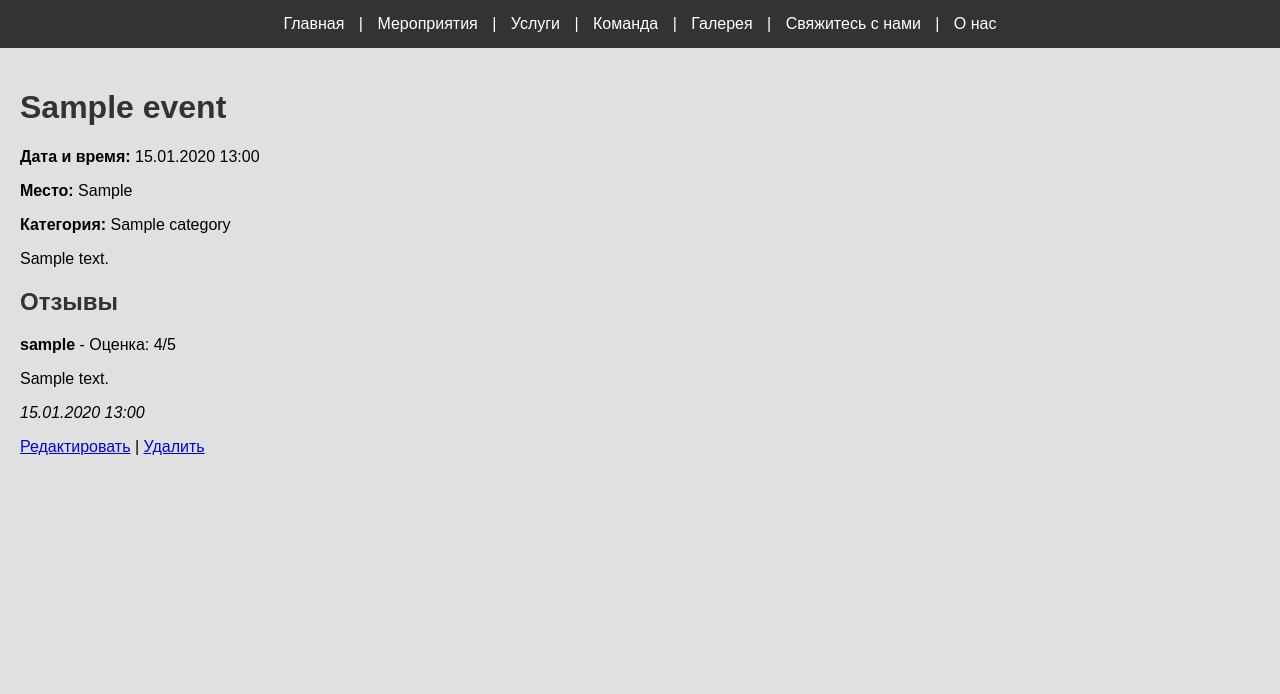
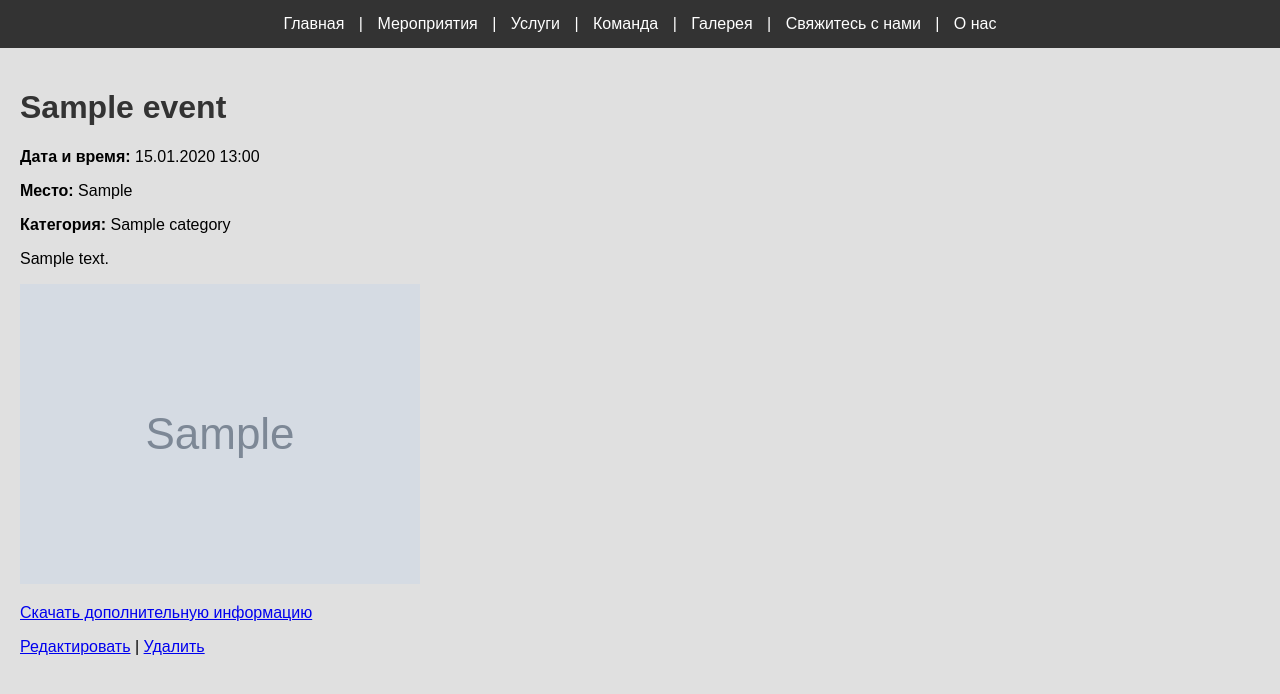
Before and after one commit to sermakov/Django_Project_OVR, a Django app: page /events/1/ in a window 1280 px wide. Shown: the top 694 px of the page. Run offline with Django 5.2, Linux system fonts and the light colour scheme; tables that the repository leaves empty hold one stand-in row (values such as "Sample post"); grey boxes marked "Sample" are stand-in pictures.

Commit message:
Отображение изображений и документов и их файлы для примера

```diff
--- a/event_manager/templates/events/event_detail.html
+++ b/event_manager/templates/events/event_detail.html
@@ -9,17 +9,12 @@
     <p><strong>Категория:</strong> {{ event.category.name }}</p>
     <p>{{ event.description }}</p>
 
-    <h2>Отзывы</h2>
-    {% if event.reviews.exists %}
-        {% for review in event.reviews.all %}
-            <div>
-                <p><strong>{{ review.user.username }}</strong> - Оценка: {{ review.rating }}/5</p>
-                <p>{{ review.comment }}</p>
-                <p><em>{{ review.created_at|date:"d.m.Y H:i" }}</em></p>
-            </div>
-        {% endfor %}
-    {% else %}
-        <p>Нет отзывов о данном мероприятии.</p>
+    {% if event.main_image %}
+        <img src="{{ event.main_image.url }}" alt="{{ event.title }}" style="max-width: 100%; height: auto;">
+    {% endif %}
+
+    {% if event.document %}
+        <p><a href="{{ event.document.url }}">Скачать дополнительную информацию</a></p>
     {% endif %}
 
     <!-- Ссылки для редактирования и удаления (в будущем - если пользователь авторизован, сейчас без авторизации) -->
--- a/event_manager/templates/events/event_list.html
+++ b/event_manager/templates/events/event_list.html
@@ -9,6 +9,9 @@
     <ul>
         {% for event in events %}
             <li>
+                {% if event.main_image %}
+                    <img src="{{ event.main_image.url }}" alt="{{ event.title }}" style="height: 50px; width: auto;">
+                {% endif %}
                 <a href="{% url 'events:event_detail' event.id %}">{{ event.title }}</a> -
                 {{ event.date|date:"d.m.Y H:i" }} -
                 {{ event.location }}
```
Also changed, not shown: event_manager/media/event_images/OIP.jpeg (added), event_manager/media/event_images/OIP_1.jpeg (added), 1 other file.
